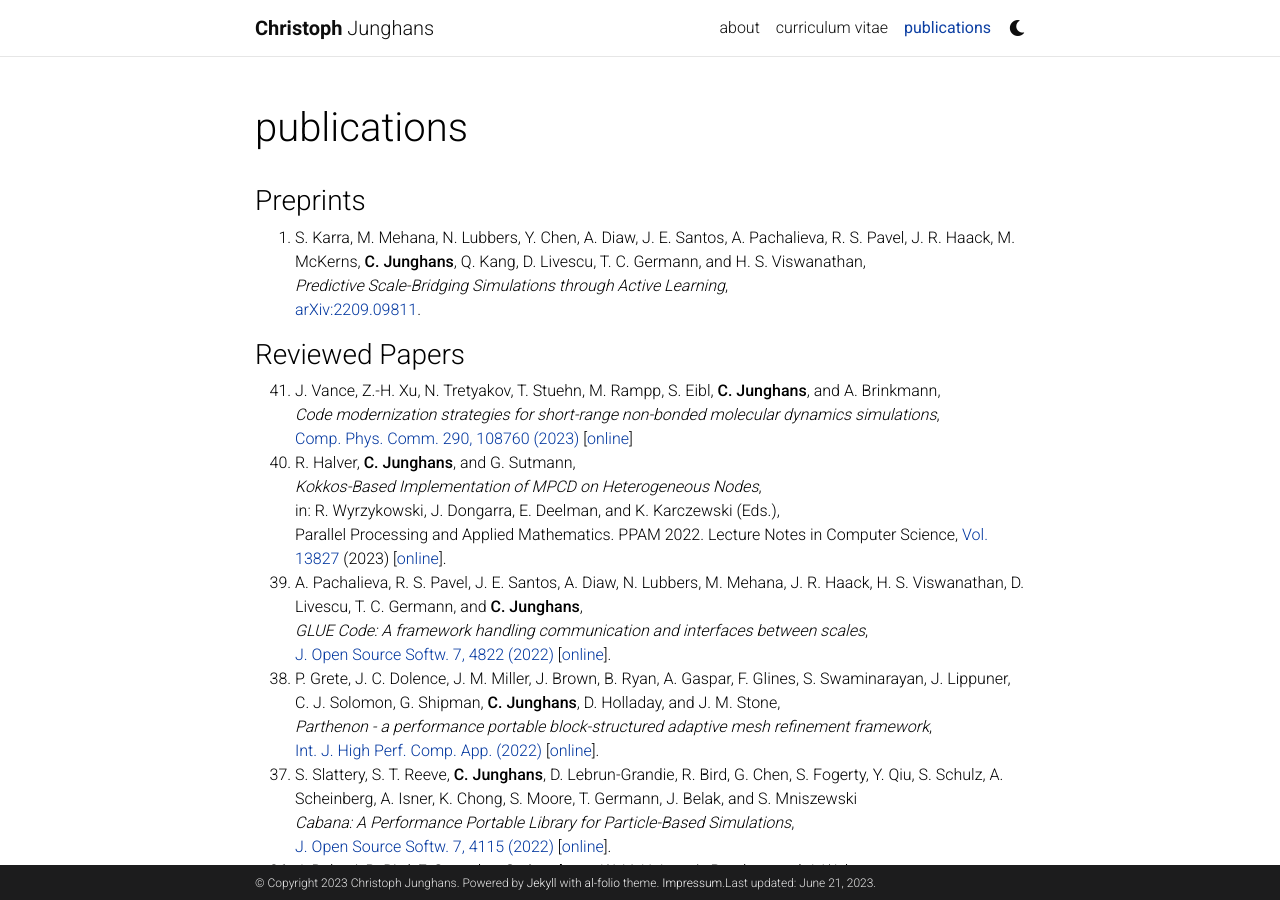
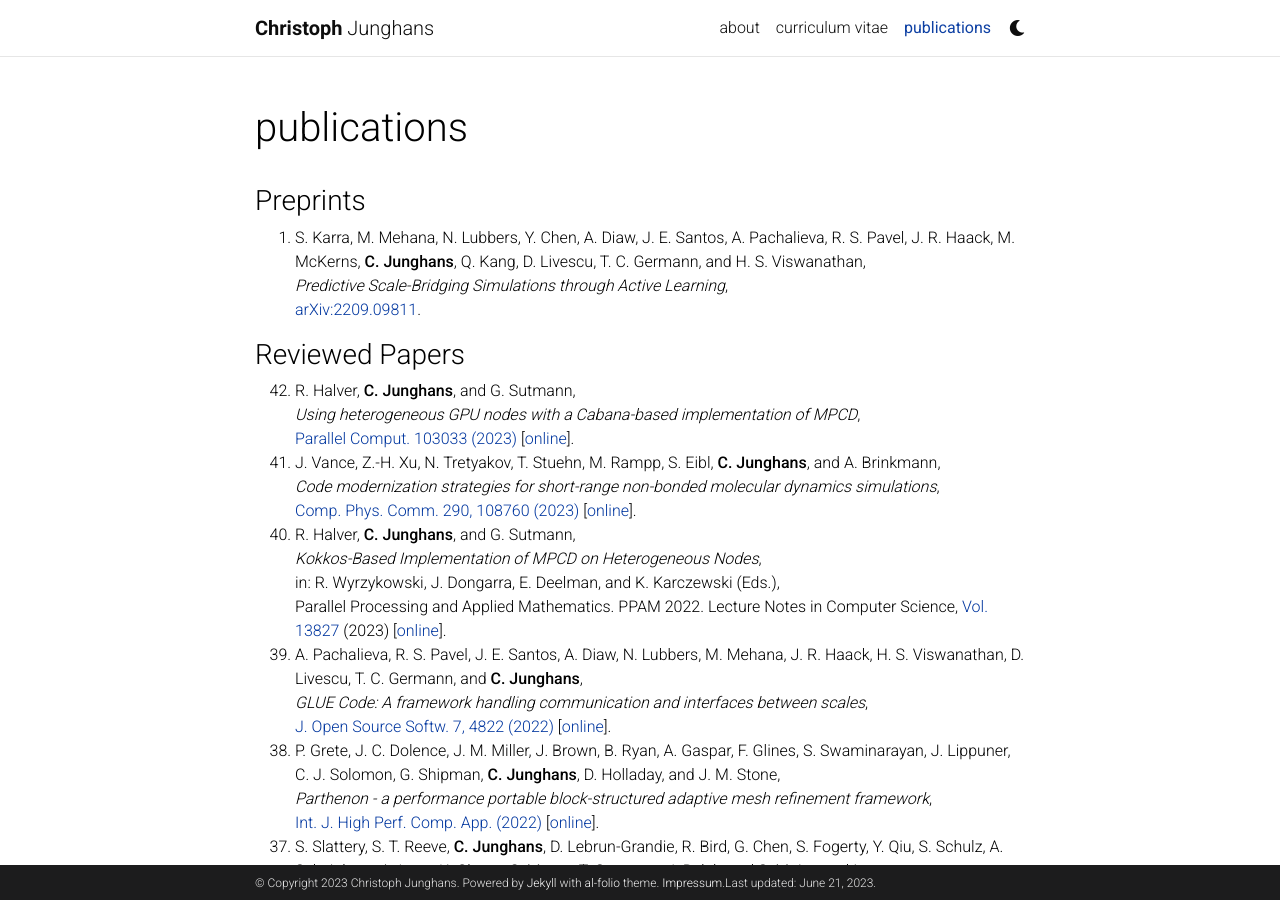
Before and after one commit to junghans/junghans.github.io, a Jekyll site: the page built from _pages/publications.md, in a window 1280 px wide and 900 px high. Built offline with Jekyll 4.4.1, drawn with Linux system fonts in a browser that asks for light colours; comment, search, counter and statistics services are not loaded; a style sheet for code colours, icons or effects is not loaded.

Commit message:
pubs: add 2nd mpcd paper

```diff
--- a/_pages/publications.md
+++ b/_pages/publications.md
@@ -19,9 +19,12 @@ nav: true
 
 {: reversed="reversed"}
 
+0. R. Halver, **C. Junghans**, and G. Sutmann,<br>
+   *Using heterogeneous GPU nodes with a Cabana-based implementation of MPCD*,<br>
+   [Parallel Comput. 103033 (2023)](https://doi.org/10.1016/j.parco.2023.1030330) [[online](2023c.pdf)].
 0. J. Vance, Z.-H. Xu, N. Tretyakov, T. Stuehn, M. Rampp, S. Eibl, **C. Junghans**, and A. Brinkmann,<br>
    *Code modernization strategies for short-range non-bonded molecular dynamics simulations*,<br>
-   [Comp. Phys. Comm. 290, 108760 (2023)](https://doi.org/10.1016/j.cpc.2023.108760) [[online](2023b.pdf)]
+   [Comp. Phys. Comm. 290, 108760 (2023)](https://doi.org/10.1016/j.cpc.2023.108760) [[online](2023b.pdf)].
 0. R. Halver, **C. Junghans**, and G. Sutmann,<br>
    *Kokkos-Based Implementation of MPCD on Heterogeneous Nodes*,<br>
    in: R. Wyrzykowski, J. Dongarra, E. Deelman, and K. Karczewski (Eds.),<br>
```
Also changed, not shown: 2 other files.
